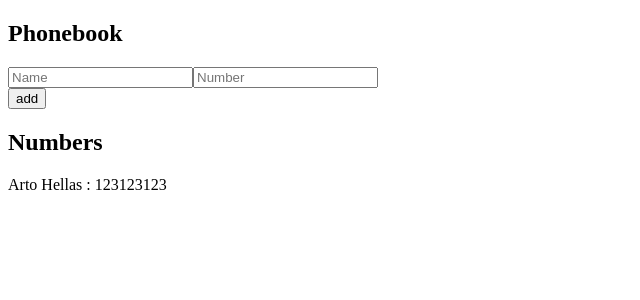
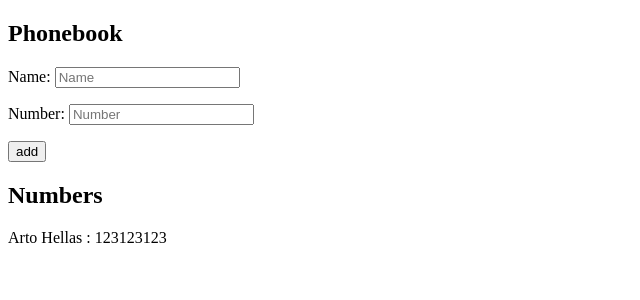
Before and after one commit to CarlosPProjects/fullstackopen, a React (Vite) app in the folder part02/agenda/: page / in a window 1280 px wide. Shown: the top 300 px of the page, without its empty margins (0-640 px from the left). Built offline with nearby package versions, Linux system fonts and the light colour scheme.

Commit message:
"Update App.tsx: change alert message, add labels and required attributes to input fields, and reformat input fields"

```diff
--- a/part02/agenda/src/App.tsx
+++ b/part02/agenda/src/App.tsx
@@ -13,7 +13,7 @@ function App() {
     e.preventDefault();
 
     if (isNameRepeated(newName, persons)) {
-      alert(`${newName} exists in agenda`);
+      alert(`${newName} is already added to phonebook`);
     } else {
       const newPersons = {
         name: newName,
@@ -28,16 +28,28 @@ function App() {
       <h2>Phonebook</h2>
       <form>
         <div>
+          <p>
+            <label htmlFor="name">Name: </label>
             <input
               type="text"
               placeholder="Name"
               onChange={(e) => setNewName(e.target.value)}
+              required
+              id="name"
+              name="name"
             />
+          </p>
+          <p>
+            <label htmlFor="number">Number: </label>
             <input
               type="text"
               placeholder="Number"
               onChange={(e) => setNewNumber(e.target.value)}
+              required
+              id="number"
+              name="number"
             />
+          </p>
         </div>
         <div>
           <button type="submit" onClick={handleSubmit}>
```
Lines whose indentation alone changed are shown as unchanged.
